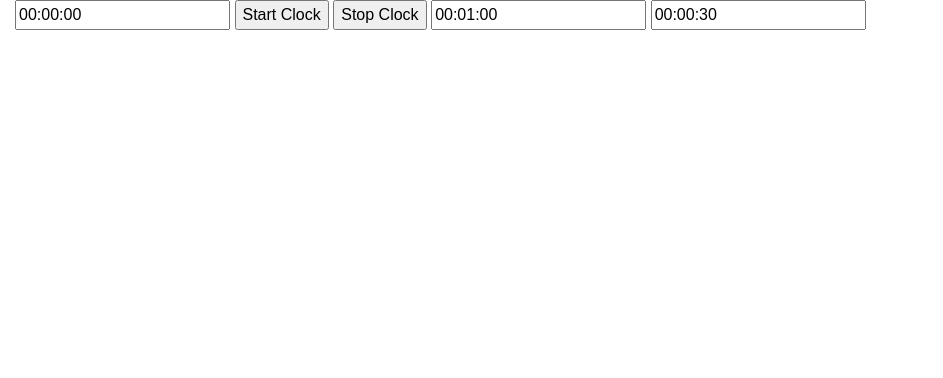
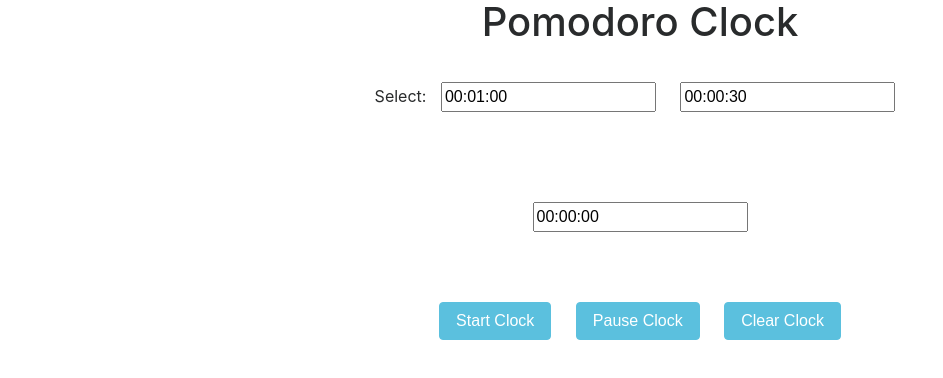
Before and after one commit to Ross117/pomodoro-clock, a plain HTML site: page index.html in a window 1280 px wide. Shown: the whole page, without its empty margins (0-943 px from the left). Drawn offline with nearby package versions, Linux system fonts and the light colour scheme.

Commit message:
Lay foundations for design of app

```diff
--- a/index.html
+++ b/index.html
@@ -13,11 +13,34 @@
 <body>
 
   <div class="container-fluid">
-    <input type="text" class="clock" value="00:00:00" />
-    <button type="button" class="startClock">Start Clock</button>
-    <button type="button" class="stopClock">Stop Clock</button>
-    <input type="text" class="workTime" value="00:01:00" />
-    <input type="text" class="breakTime" value="00:00:30" />
+    <div class="row">
+      <div class="mx-auto heading">
+        <h1>Pomodoro Clock</h1>
+      </div>
+    </div>
+    <div class="row">
+      <div class="mx-auto userPrompts">
+        <form>
+          <!--need validation - use 'pattern' attribute with a regexp?-->
+          <!--use 'select' input type? -->
+          <label for="prompt">Select:</label>
+          <input type="text" class="prompt workTime" value="00:01:00" />
+          <input type="text" class="prompt breakTime" value="00:00:30" />
+        </form>
+      </div>
+    </div>
+    <div class="row">
+      <div class="mx-auto clockContainer">
+        <input type="text" class="clock" value="00:00:00" readonly />
+      </div>
+    </div>
+    <div class="row">
+      <div class="mx-auto userButtons">
+        <button type="button" class="btn btn-info startClock">Start Clock</button>
+        <button type="button" class="btn btn-info pauseClock">Pause Clock</button>
+        <button type="button" class="btn btn-info clearClock">Clear Clock</button>
+      </div>
+    </div>
   </div>
 
   <script src="src/index.js"></script>
--- a/src/index.js
+++ b/src/index.js
@@ -1,6 +1,8 @@
 // what happens when user alters work period or break period when clock is running?
 
 // use fade in/out and/or animation effects?
+
+// does user need the option to set periods of longer than an hour?or just use mm:ss?
 
 const pomodoroClock = (function () {
   "use strict";
@@ -44,13 +46,13 @@ const pomodoroClock = (function () {
     intervalID = setInterval(countdown, 1000);
   }
 
-  const stopClock = () => {
+  const pauseClock = () => {
     clearInterval(intervalID);
   };
 
   return {
     startClock: startClock,
-    stopClock: stopClock
+    pauseClock: pauseClock
   }
 
 })();
@@ -58,5 +60,5 @@ const pomodoroClock = (function () {
 document.querySelector(".startClock")
   .addEventListener("click", pomodoroClock.startClock);
 
-document.querySelector(".stopClock")
-  .addEventListener("click", pomodoroClock.stopClock);
+document.querySelector(".pauseClock")
+  .addEventListener("click", pomodoroClock.pauseClock);
--- a/style.css
+++ b/style.css
@@ -0,0 +1,20 @@
+input {
+  margin: 10px;
+}
+
+button {
+  margin: 10px;
+}
+
+.heading {
+  margin-bottom: 20px;
+}
+
+.userPrompts {
+  margin-bottom: 20px;
+}
+
+.clockContainer {
+  margin-top: 50px;
+  margin-bottom: 50px;
+}
```
